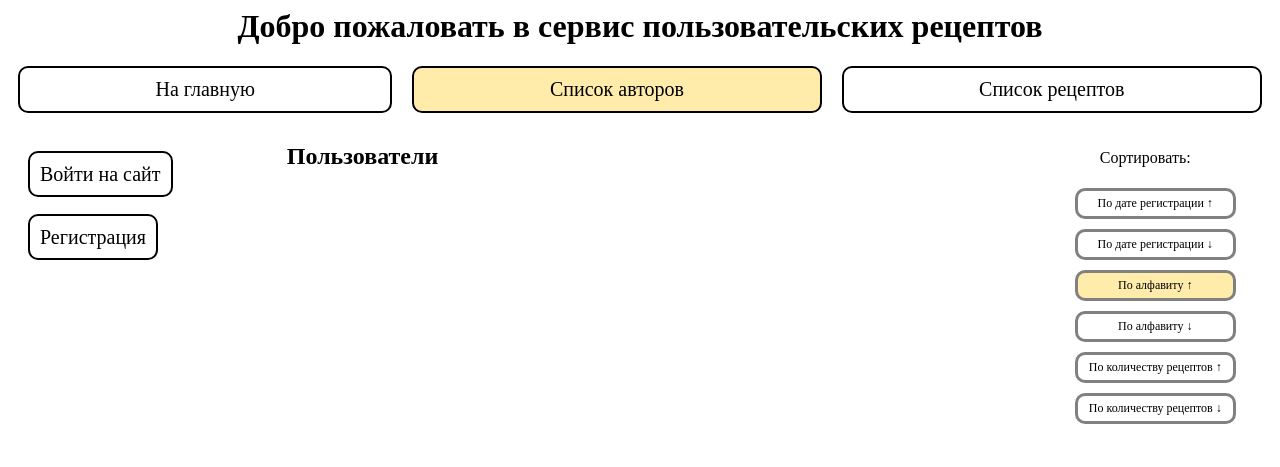
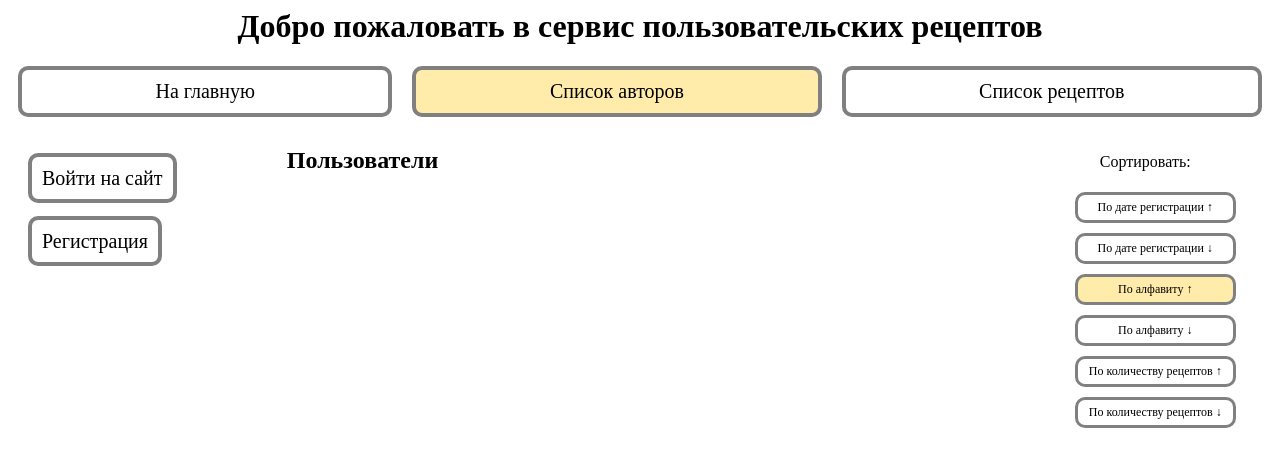
Before and after one commit to Odyvia42/UsersRecipes-Django, a Django app: page /users-sort-by-username-asc/ in a window 1280 px wide. Shown: the top 467 px of the page. Run offline with Django 4.2, Linux system fonts and the light colour scheme.

Commit message:
Исправлена ошибка оформления кнопок навигации, из-за которой при фокусировании на них сдвигались все кнопки навигации.

```diff
--- a/recipeblog/static/recipeblog/user-list.css
+++ b/recipeblog/static/recipeblog/user-list.css
@@ -11,7 +11,7 @@
 flex: auto;
 font-size: 20px;
 color: black;
-border: 2px solid black;
+border: 4px solid gray;
 text-align: center;
 padding: 10px;
 margin-left: 10px;
@@ -32,7 +32,7 @@
 
 nav a:hover,
 nav a:focus {
-border: 5px solid #00ec9e;
+border: 4px solid #00ec9e;
 }
 
 nav a:active {
```
